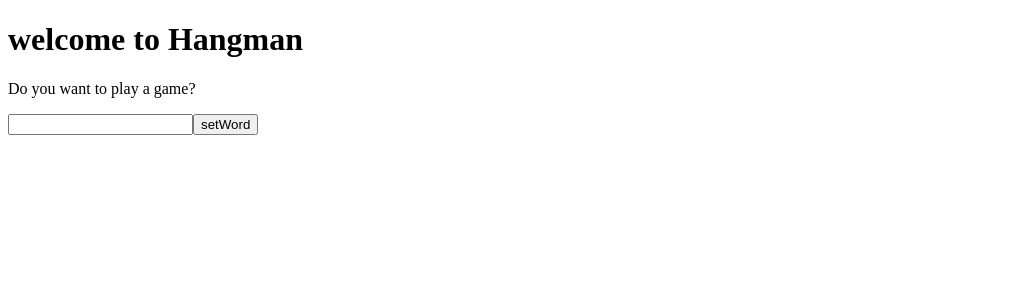
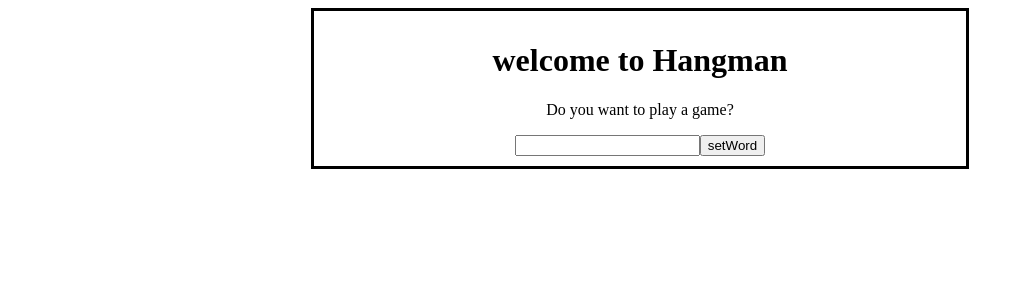
Before and after one commit to FadiZahhar/hangman-training, a React (Create React App) app in the folder hangman/: page / in a window 1280 px wide. Shown: the top 300 px of the page, without its empty margins (0-1024 px from the left). Built offline with nearby package versions, Linux system fonts and the light colour scheme.

Commit message:
just bored done some styling

```diff
--- a/hangman/src/app.css
+++ b/hangman/src/app.css
@@ -1,5 +1,10 @@
 .app-container{
-    width: 400px;
+    border-style: double;
+    margin: auto;
+    width: 50%;
+    border: 3px solid;
+    padding: 10px;
+    text-align: center;
 }
 .letter{
     border:1px solid gray;
@@ -37,3 +42,6 @@ display: flex;
 .hidden{
     display: none;
 }
+#lost{
+    color: brown;
+}
--- a/hangman/src/app.jsx
+++ b/hangman/src/app.jsx
@@ -12,6 +12,7 @@ export default function App(){
 
     return(
         <div className="app-container">
+            <div>
                 <h1>welcome to Hangman</h1>
                 <p>Do you want to play a game?</p>
 
@@ -19,7 +20,8 @@ export default function App(){
                 <div>
                     <WordSelect
                         isShown={!secretWord}
-                    wordSelected={val => setSecretWord(val)}/>
+                        wordSelected={val => setSecretWord(val)}
+                    />
                     <GameBoard
                         secretWord={secretWord}
                         maxErrors={6}
@@ -28,5 +30,7 @@ export default function App(){
                 </div>
             </div>
 
+        </div>
+
     );
 }
--- a/hangman/src/button-grid.jsx
+++ b/hangman/src/button-grid.jsx
@@ -19,12 +19,21 @@ export default function ({letterGuessed, isShown}){
         />
     ));
     let className = 'flex flex-wrap mt-10';
+    let className2= '';
     if (!isShown){
         className += ' hidden'
     }
+    else{
+        className2 ='hidden'
+    }
     return(
-        <div className={className}>
-           {buttons}
+        <div>
+            <div className={className}>
+                {buttons}
+            </div>
+            <div className={className2}>
+                <h1 id="lost">You Lost</h1>
+            </div>
         </div>
     )
 }
--- a/hangman/src/game-board.jsx
+++ b/hangman/src/game-board.jsx
@@ -14,16 +14,22 @@ export default function({secretWord,maxErrors, isShown}){
        }
     }
     return(
+        <div>
         <div className={isShown ? '' : 'hidden'}>
             <div>
                 Mistakes left: {maxErrors - errorCount}
-            </div>
+            </div><br/>
             <LetterGrid
                 secretWord={secretWord}
                 guessedLetters={guessedLetters}
             />
             <ButtonGrid letterGuessed={letterGuessedHandler}
             isShown={errorCount<maxErrors}></ButtonGrid>
+
+        </div>
+
+
+
         </div>
     )
 }
```
Also changed, not shown: 1 other file (tests, documents, lock files or other folders). Lines whose indentation alone changed are shown as unchanged.
